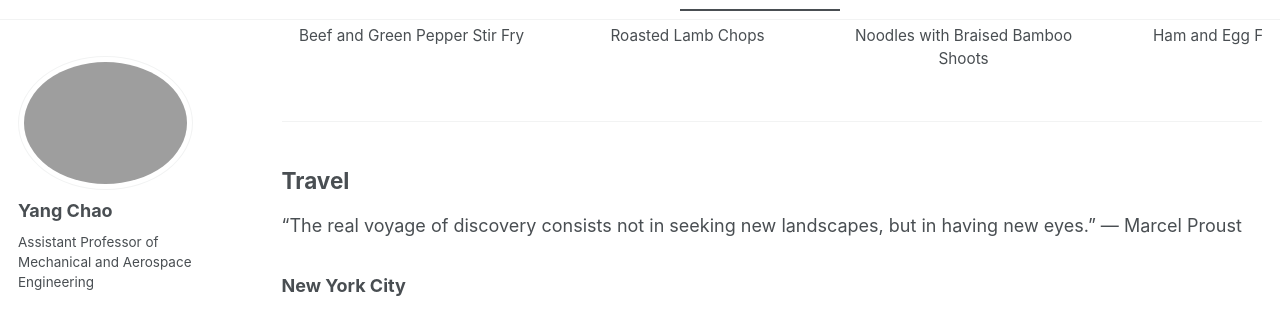
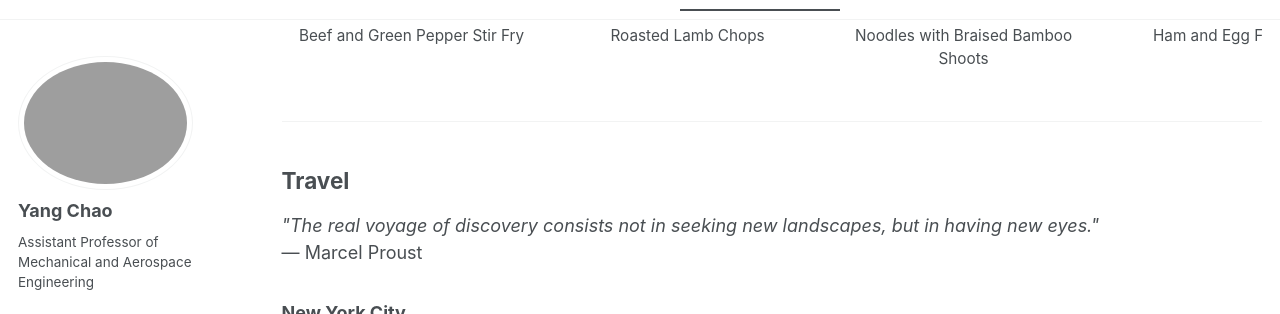
Before and after one commit to cycynyny/cycynyny.github.io, a Jekyll site: the page built from _pages/outside.md, in a window 1280 px wide and 900 px high, scrolled down 1182 px, cut to the strip 45-359 px from the top of the window. Built offline with Jekyll 4.4.1, drawn with Linux system fonts in a browser that asks for light colours; some web fonts are replaced; a script bundle is joined from its source files by our own code; library files that are not in the unit come from our copies.

```diff
--- a/_pages/outside.md
+++ b/_pages/outside.md
@@ -130,8 +130,7 @@ Professors do research in the lab. I also do research in my kitchen. Cooking kee
 
 ## Travel
 
-“The real voyage of discovery consists not in seeking new landscapes, but in having new eyes.”
-— Marcel Proust
+<p><em>"The real voyage of discovery consists not in seeking new landscapes, but in having new eyes."</em><br>— Marcel Proust</p>
 
 ### New York City
 
```
